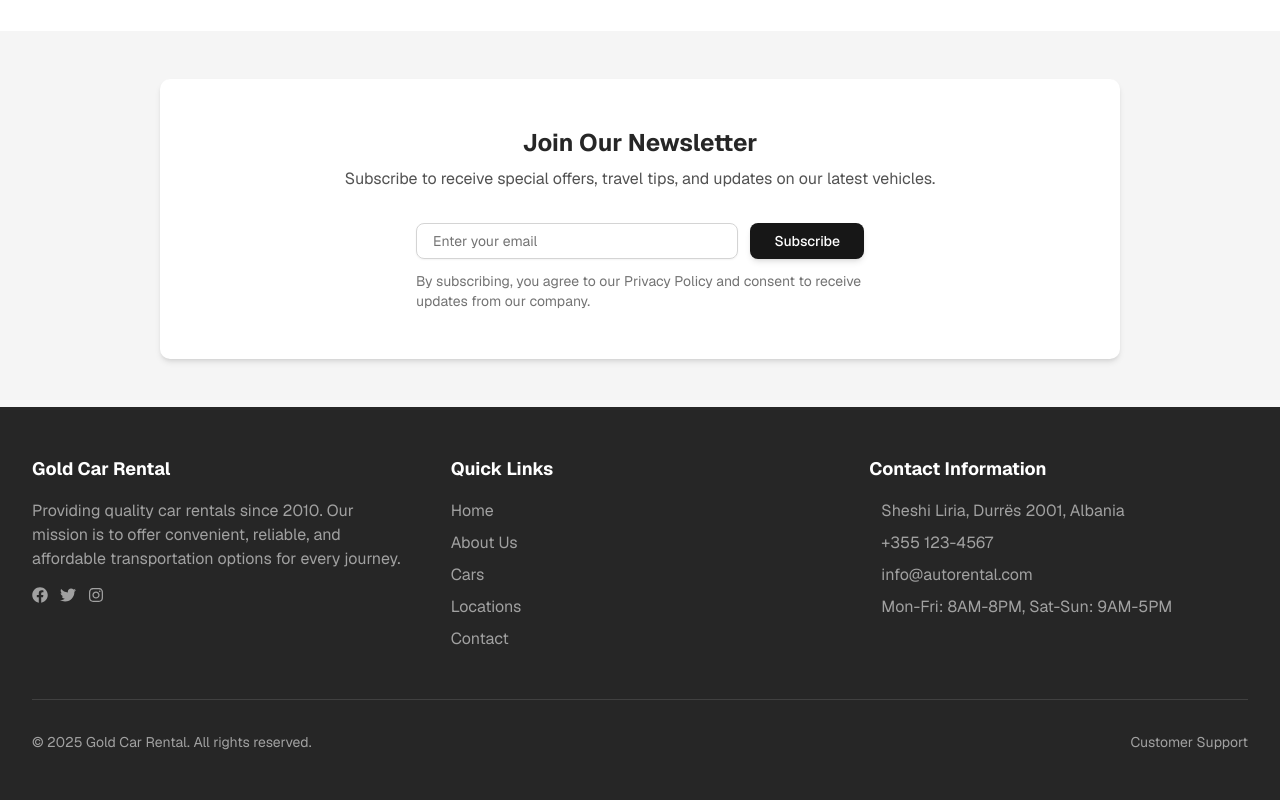
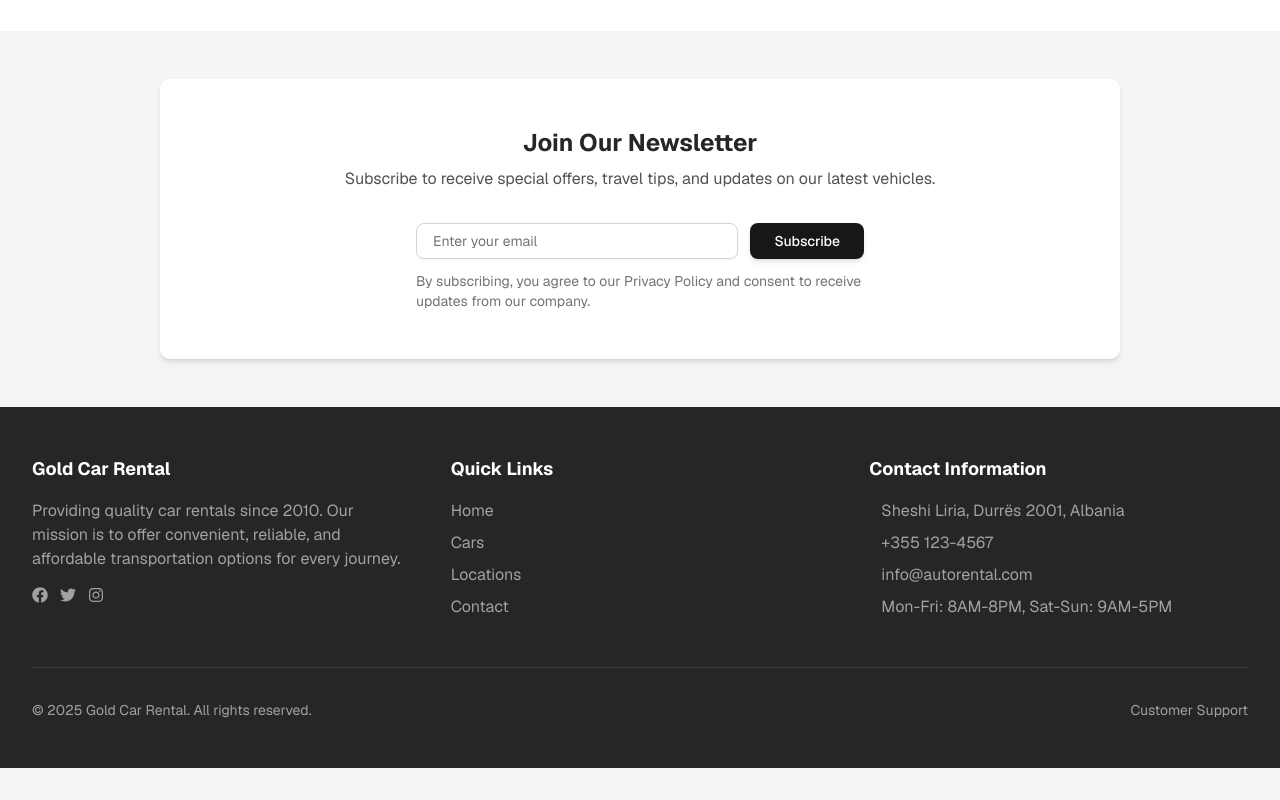
Before and after one commit to marvin-aliaj/car-rental-next-1, a Next.js app: page / in a window 1280 px wide. Shown: the part 3271-4071 px from the top of the page. After the commit the page ends 4039 px from the top, so only its background shows below. Built offline with nearby package versions, Linux system fonts and the light colour scheme; no server answers.

Commit message:
optimize imports

```diff
--- a/src/components/booking/TimeSelect.tsx
+++ b/src/components/booking/TimeSelect.tsx
@@ -1,6 +1,5 @@
 "use client";
 
-import { useState } from "react";
 import { timeSlots } from "@/lib/utils";
 import {
   Select,
--- a/src/components/layout/Footer.tsx
+++ b/src/components/layout/Footer.tsx
@@ -45,13 +45,6 @@ export default function Footer() {
                 <Link href="/">
                   <span className="text-neutral-400 hover:text-white transition-colors duration-300">
                     Home
-                  </span>
-                </Link>
-              </li>
-              <li>
-                <Link href="/about">
-                  <span className="text-neutral-400 hover:text-white transition-colors duration-300">
-                    About Us
                   </span>
                 </Link>
               </li>
```
